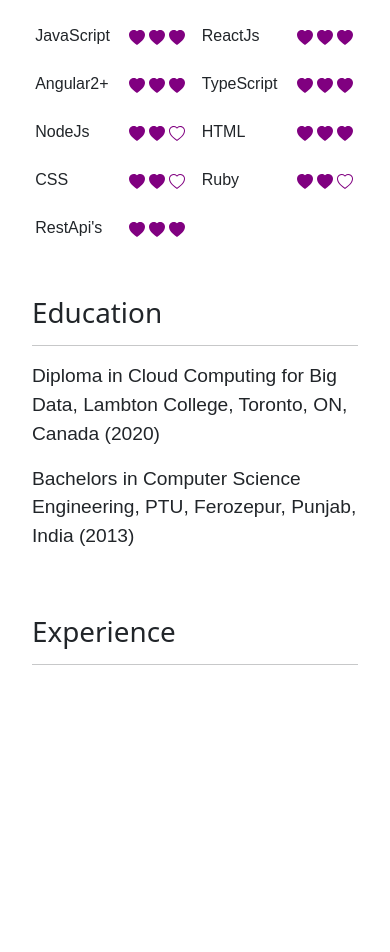
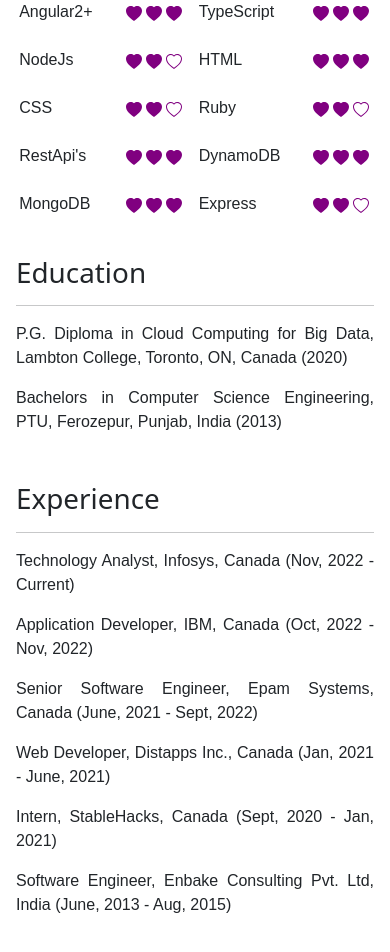
Before and after one commit to harjinder-singh/resume, a React (Create React App) app: page / in a window 390 px wide. Shown: the part 840-1792 px from the top of the page. Before the commit the page ends 1569 px from the top, so only its background shows below. Built offline with nearby package versions, Linux system fonts and the light colour scheme.

Commit message:
Added Experience Section

```diff
--- a/src/Components/AboutMe/AboutMe.css
+++ b/src/Components/AboutMe/AboutMe.css
@@ -32,7 +32,7 @@
     }
 
     .bio-detail {
-        font-size: 1.5rem;
+        font-size: 1.4rem;
         text-align: justify;
     }
 
@@ -58,6 +58,7 @@
     }
 
     .bio {
+        margin: 0;
         padding: 1rem;
     }
 
--- a/src/Components/Education/Education.css
+++ b/src/Components/Education/Education.css
@@ -4,8 +4,10 @@
 
 .education-content {
     font-family: sans-serif;
-    font-size: larger;
+    font-size: 1.2rem;
     font-weight: 500;
+    text-align: justify;
+    padding-left: 1rem;
 }
 
 @media screen and (max-width: 900px){
@@ -15,13 +17,23 @@
         padding: 1rem;
     }
 
+    .education-content {
+        font-size: 1.4rem;
+        padding: 0;
+    }
+
 }
 
 @media screen and (max-width: 767px){
 
     .education-section{
-        margin: 1rem;
+        margin: 0;
         padding: 1rem;
     }
 
+    .education-content {
+        font-size: 1rem;
+        padding: 0;
+    }
+
 }
--- a/src/Components/Education/Education.js
+++ b/src/Components/Education/Education.js
@@ -6,7 +6,7 @@
             <h1>Education</h1>
             <hr />
             <div className="education-content">
-                <p>Diploma in Cloud Computing for Big Data, Lambton College, Toronto, ON, Canada (2020)</p>
+                <p>P.G. Diploma in Cloud Computing for Big Data, Lambton College, Toronto, ON, Canada (2020)</p>
                 <p>Bachelors in Computer Science Engineering, PTU, Ferozepur, Punjab, India (2013)</p>
             </div>
         </section>
--- a/src/Components/Experience/Experience.css
+++ b/src/Components/Experience/Experience.css
@@ -4,8 +4,10 @@
 
 .experience-content {
     font-family: sans-serif;
-    font-size: larger;
+    font-size: 1.2rem;
     font-weight: 500;
+    text-align: justify;
+    padding-left: 1rem;
 }
 
 @media screen and (max-width: 900px){
@@ -15,13 +17,23 @@
         padding: 1rem;
     }
 
+    .experience-content {
+        font-size: 1.4rem;
+        padding: 0;
+    }
+
 }
 
 @media screen and (max-width: 767px){
 
     .experience-section{
-        margin: 1rem;
+        margin: 0;
         padding: 1rem;
     }
 
+    .experience-content {
+        font-size: 1rem;
+        padding: 0;
+    }
+
 }
--- a/src/Components/Experience/Experience.js
+++ b/src/Components/Experience/Experience.js
@@ -6,7 +6,12 @@
             <h1>Experience</h1>
             <hr />
             <div className="experience-content">
-
+                <p>Technology Analyst, Infosys, Canada (Nov, 2022 - Current)</p>
+                <p>Application Developer, IBM, Canada (Oct, 2022 - Nov, 2022)</p>
+                <p>Senior Software Engineer, Epam Systems, Canada (June, 2021 - Sept, 2022)</p>
+                <p>Web Developer, Distapps Inc., Canada (Jan, 2021 - June, 2021)</p>
+                <p>Intern, StableHacks, Canada (Sept, 2020 - Jan, 2021)</p>
+                <p>Software Engineer, Enbake Consulting Pvt. Ltd, India (June, 2013 - Aug, 2015)</p>
             </div>
         </section>
     )
--- a/src/Components/Skill/Skill.css
+++ b/src/Components/Skill/Skill.css
@@ -4,12 +4,13 @@
     gap: 0.5rem;
     align-items: center;
     padding: 0.5rem;
+    justify-content: space-around;
 }
 
 .skill-label {
     font-family: sans-serif;
     font-weight: 500;
-    font-size: larger;
+    font-size: large;
     margin: 0;
 }
 
@@ -21,6 +22,10 @@
 @media screen and (max-width: 900px) {
     span > svg {
         transform: scale(1.5)
+    }
+
+    .skill-label {
+        font-size: 1.4rem;
     }
 
     .skill {
--- a/src/Components/Skills/Skills.css
+++ b/src/Components/Skills/Skills.css
@@ -27,7 +27,7 @@
 @media screen and (max-width: 767px){
 
     .skills-section{
-        margin: 1rem;
+        margin: 0;
         padding: 1rem;
     }
 
--- a/src/Components/Skills/Skills.js
+++ b/src/Components/Skills/Skills.js
@@ -11,6 +11,9 @@
     { id: 7, skill: "CSS", type: "language", stars: 2 },
     { id: 8, skill: "Ruby", type: "language", stars: 2 },
     { id: 9, skill: "RestApi's", type: "service", stars: 3 },
+    { id: 10, skill: "DynamoDB", type: "database", stars: 3 },
+    { id: 11, skill: "MongoDB", type: "database", stars: 3 },
+    { id: 12, skill: "Express", type: "library", stars: 2 },
 
 ]
 
```
